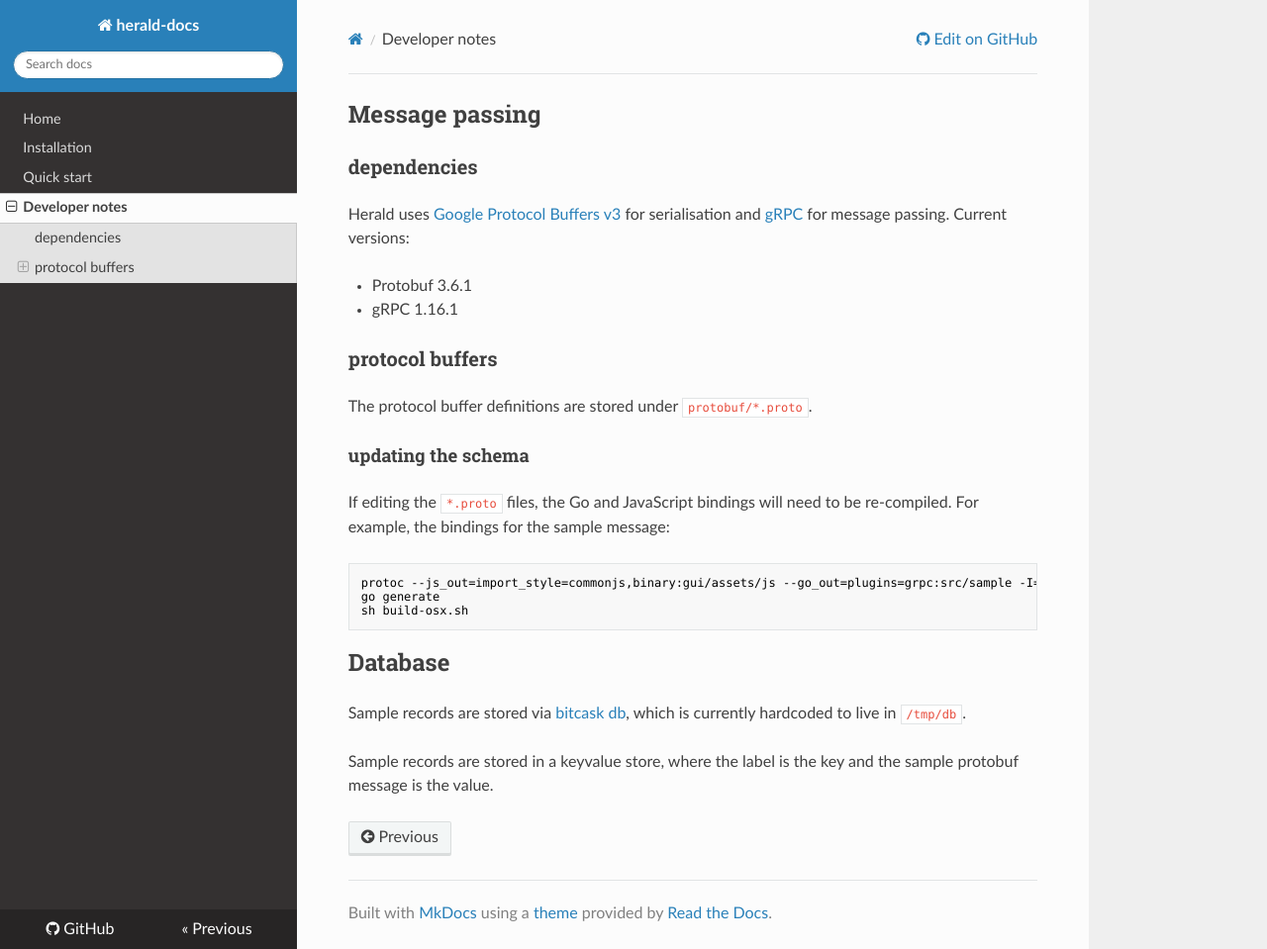
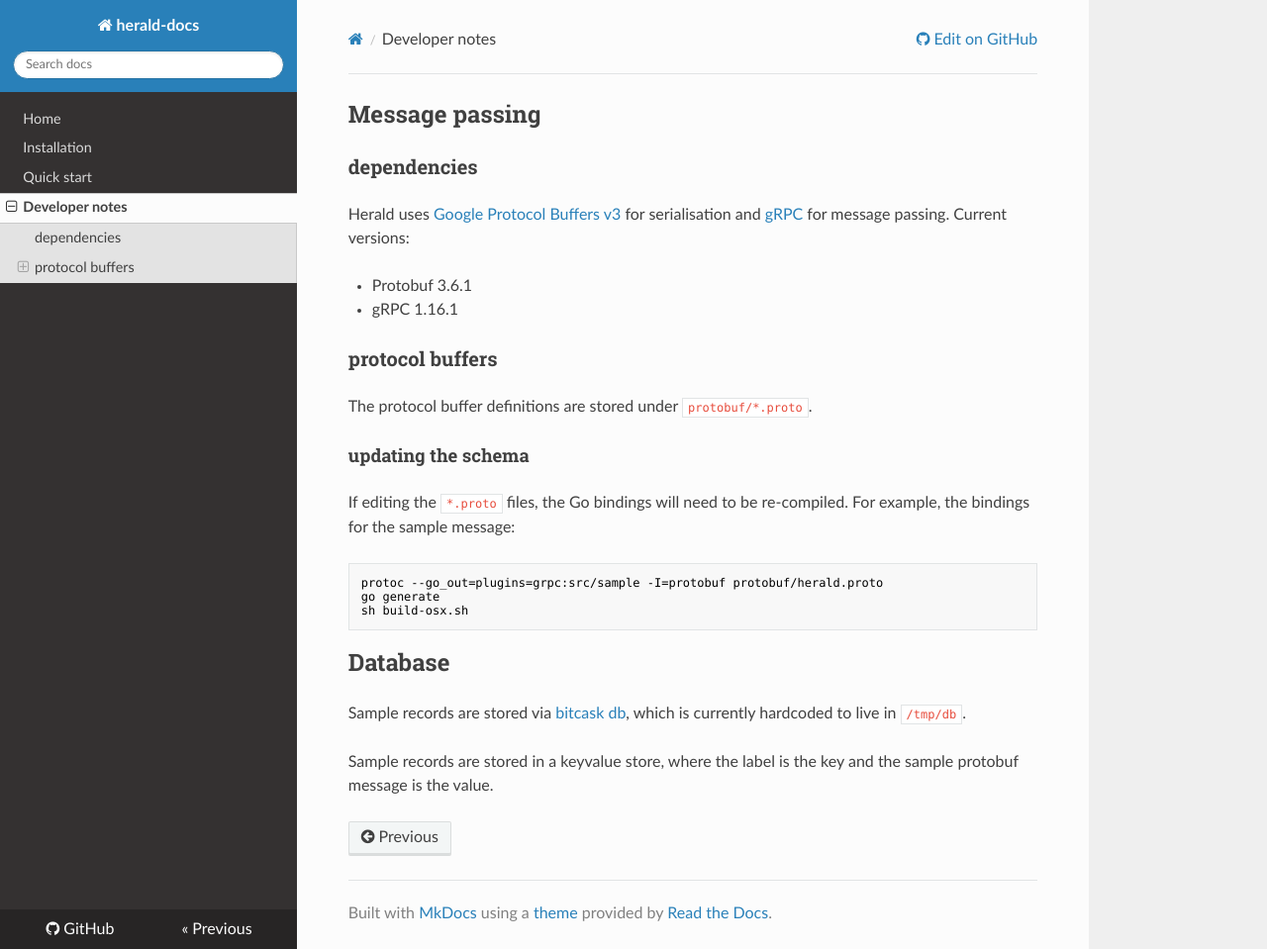
Before and after one commit to will-rowe/herald, an MkDocs documentation site: the page built from docs/developer.md, in a window 1280 px wide and 959 px high. Shown: the whole window at 99% size. Built offline with MkDocs 1.6.1, drawn with Linux system fonts in a browser that asks for light colours; nearby versions of some CDN libraries.

Commit message:
updating proto

````diff
--- a/docs/developer.md
+++ b/docs/developer.md
@@ -13,10 +13,10 @@ The protocol buffer definitions are stored under `protobuf/*.proto`.
 
 #### updating the schema
 
-If editing the `*.proto` files, the Go and JavaScript bindings will need to be re-compiled. For example, the bindings for the sample message:
+If editing the `*.proto` files, the Go bindings will need to be re-compiled. For example, the bindings for the sample message:
 
 ```
-protoc --js_out=import_style=commonjs,binary:gui/assets/js --go_out=plugins=grpc:src/sample -I=protobuf protobuf/sample.proto
+protoc --go_out=plugins=grpc:src/sample -I=protobuf protobuf/herald.proto
 go generate
 sh build-osx.sh
 ```
````
Also changed, not shown: 2 other files.
